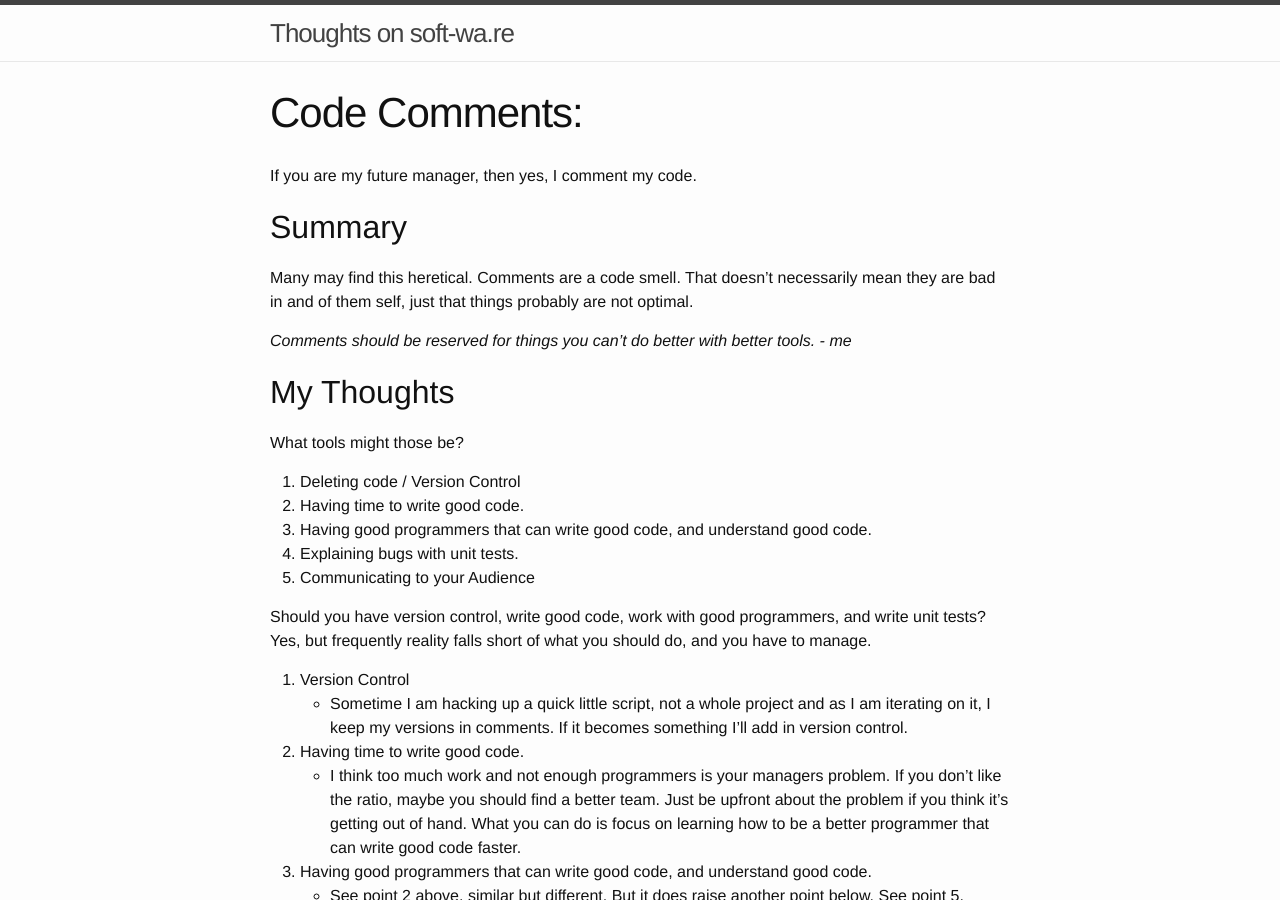
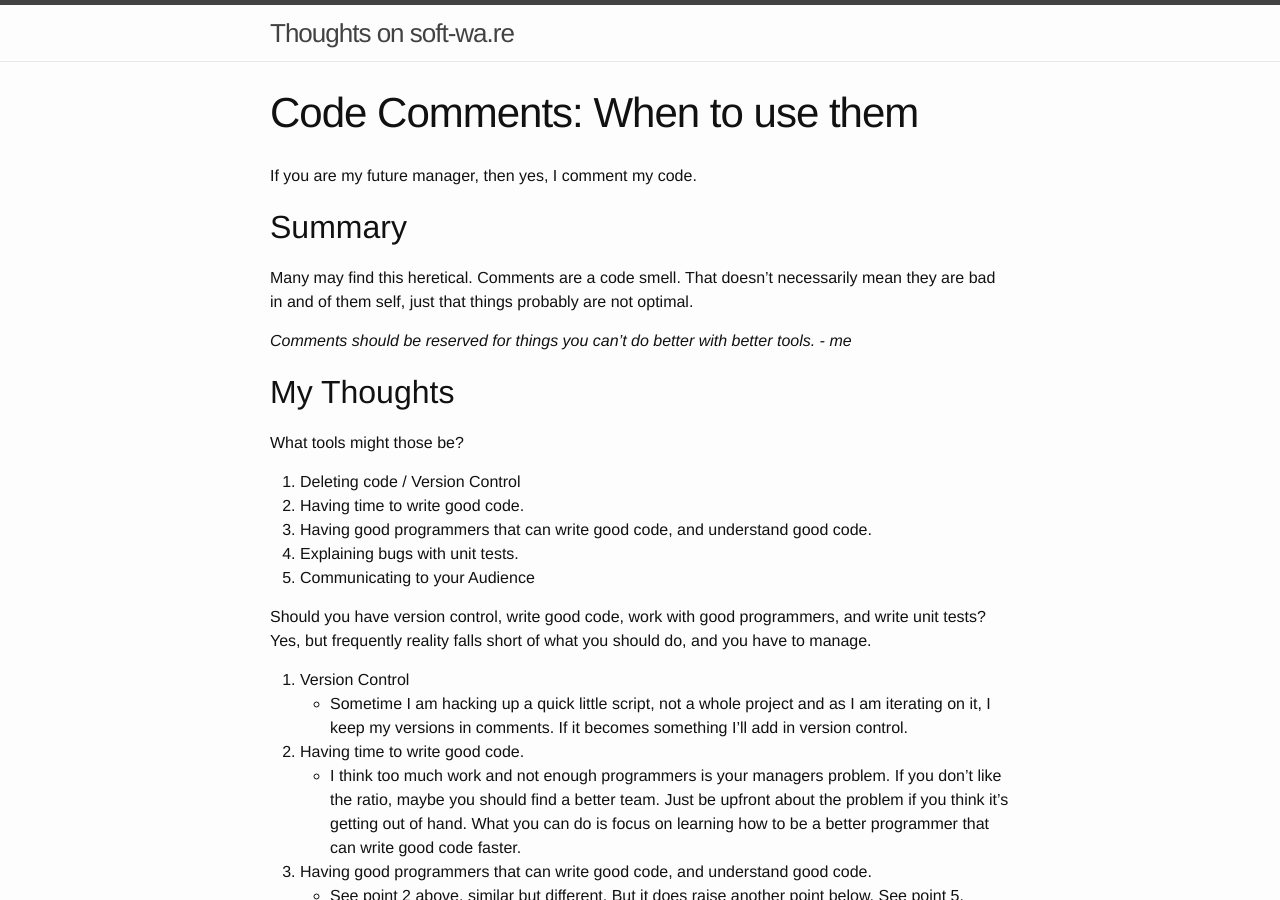
Before and after one commit to tbeckenhauer/tbeckenhauer.github.io, a Jekyll site: the page built from _style_guides/code-comments.markdown, in a window 1280 px wide and 900 px high. Built offline with Jekyll 4.4.1, drawn with Linux system fonts in a browser that asks for light colours.

Commit message:
code comments

```diff
--- a/_style_guides/code-comments.markdown
+++ b/_style_guides/code-comments.markdown
@@ -1,6 +1,6 @@
 ---
 layout: post
-title:  "Code Comments:"
+title:  "Code Comments: When to use them"
 tags: [Programing, CodingStyle, Comments, ItDepends]
 permalink: /Comments/
 ---
```
